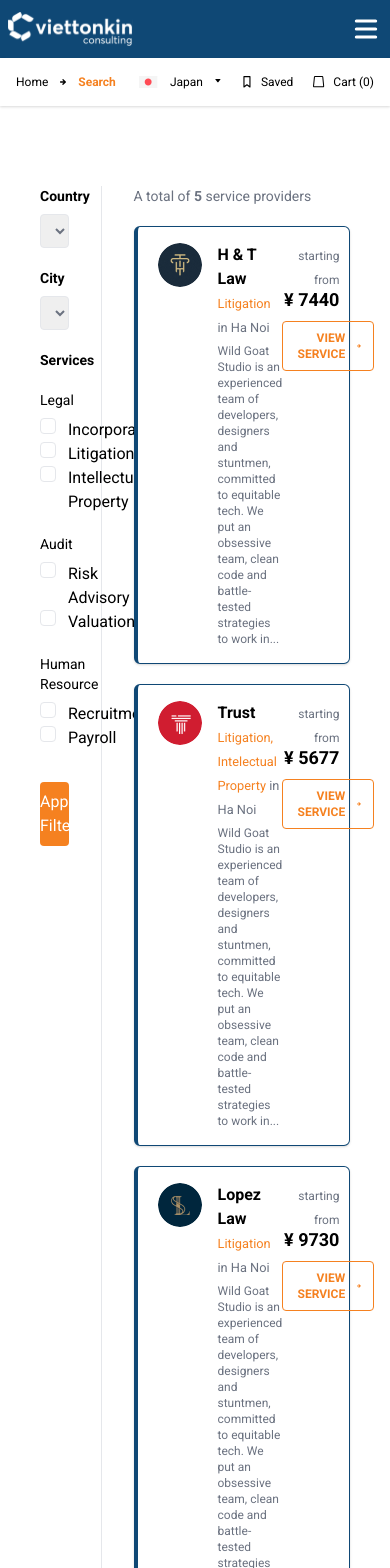
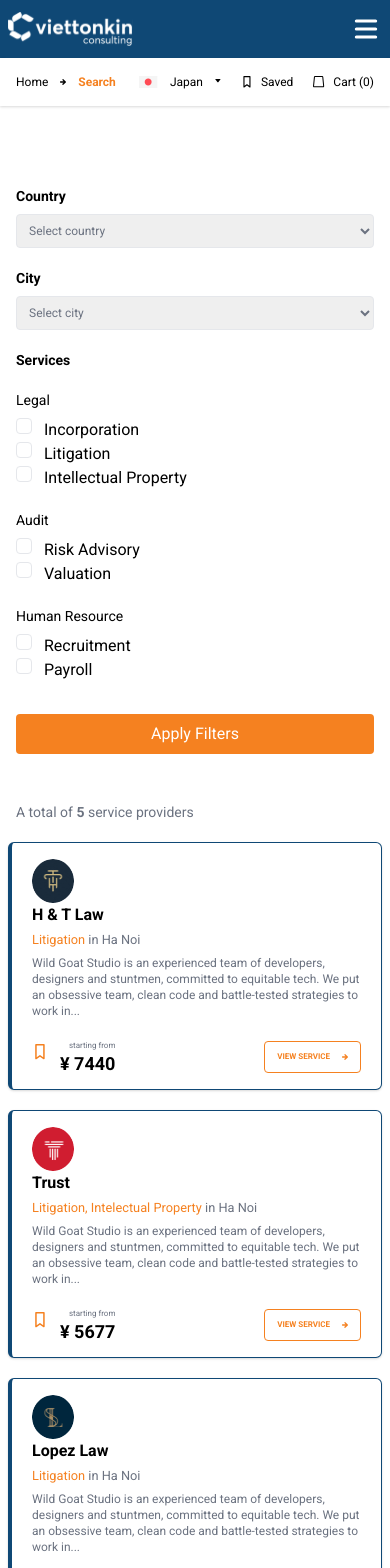
Before and after one commit to putrairawan992/vieottokin-v2, a React (Create React App) app: page /service-providers in a window 390 px wide. Shown: the top 1568 px of the page. Built offline with nearby package versions, Linux system fonts and the light colour scheme.

Commit message:
service provider responsive

```diff
--- a/src/components/Grid/Col.jsx
+++ b/src/components/Grid/Col.jsx
@@ -2,8 +2,8 @@ import React from 'react';
 import PropTypes from 'prop-types';
 
 const Col = ({ children, xs, md, className}) => {
-  const small = xs === 12 ? 'w-full' : `w-${xs}/12` || '';
-  const medium = md === 12 ? 'md:w-full' : `md:w-${md}/12` || '';
+  const small = xs === 12 ? 'w-full' : `w-${xs}/12`;
+  const medium = md === 12 ? 'md:w-full' : `md:w-${md || xs}/12`;
 
   return (
     <div className={`${small} ${medium} px-2 ${className}`}>
--- a/src/components/Navbar/index.jsx
+++ b/src/components/Navbar/index.jsx
@@ -47,6 +47,7 @@ const Navbar = ({ dispatch, location }) => {
           <nav className={ `${mobile ? 'flex' : 'hidden'} ${navStyle.desktop} ${navStyle.mobile}` }>
             { listMenu.map((item, i) => (
               <Link
+                onClick={ () => setMenu(!mobile) }
                 className="md:mx-4 pr-4 md:pr-0 whitespace-nowrap my-1 w-full md:my-0 md:w-auto"
                 to={ item.link } key={ i }
               >
--- a/src/pages/ListProvider/index.jsx
+++ b/src/pages/ServiceProvider/index.jsx
@@ -1,5 +1,5 @@
 import React, { Fragment } from 'react';
-import { Container, Row } from 'components/Grid';
+import { Container, Row, Col } from 'components/Grid';
 import { Link } from 'react-router-dom';
 import Breadcrumb from 'components/Breadcrumb';
 import FilterSidebar from 'components/FilterSidebar';
@@ -44,30 +44,32 @@ const listProvider = [
   },
 ]
 
-const ListProvider = () => {
+const ServiceProvider = () => {
   return (
     <Fragment>
       <Breadcrumb base={[ 'Home' ]} current="Search" />
 
       <Container className="md:px-6 lg:px-8 py-20">
         <Row>
-          <div className="w-3/12 px-8 border-r">
+          <Col md={3} className="md:px-8 border-0 md:border-r">
             <FilterSidebar />
-          </div>
+          </Col>
 
-          <div className="w-9/12 px-8">
+          <Col md={9} className="md:px-8 mt-12 md:mt-0">
             <p className="text-gray-500 mb-5 text-sm">
               A total of <b>{ listProvider.length }</b> service providers
             </p>
 
             { listProvider.map((item, i) => (
-              <div
-                className="bg-white shadow rounded-md px-5 py-4 flex justify-between border-l-4 border-softdrop border mb-5"
+              <Row
+                className="bg-white shadow rounded-md px-3 py-4 border-l-4 border-softdrop border mb-5"
                 key={ i }
               >
-                <img src={ item.logo } alt={ item.name } className="rounded-full w-11 h-11" />
+                <Col xs={2} md={1}>
+                  <img src={ item.logo } alt={ item.name } className="rounded-full w-11 h-11" />
+                </Col>
 
-                <div className="ml-4">
+                <Col md={9}>
                   <h2 className="font-bold">{ item.name }</h2>
 
                   <small className="text-gray-500">
@@ -75,25 +77,31 @@ const ListProvider = () => {
                   </small>
 
                   <p className="text-xs mt-1 text-gray-500">{ item.text }</p>
-                </div>
+                </Col>
 
-                <div className="w-4/12 text-right">
-                  <small className="text-gray-500 text-xs">starting from</small>
-                  <div className="font-bold text-lg mb-3 leading-none">{ item.price }</div>
+                <Col md={2} className="md:relative flex md:flex-col flex-row text-right md:mt-auto mt-3">
+                  <button className="md:absolute md:-top-7 md:right-0">
+                    <Icon name="bookmark" color="#f58120" />
+                  </button>
+
+                  <div className="ml-3 md:m-0">
+                    <small className="text-gray-500 text-xxs">starting from</small>
+                    <div className="font-bold text-lg md:mb-3 leading-none">{ item.price }</div>
+                  </div>
 
                   <Link
                     to="/profile-provider"
-                    className="border-orange rounded text-orange inline-flex items-center border px-3 py-2 ml-auto font-bold"
+                    className="border-orange rounded text-orange inline-flex items-center border px-3 h-8 py-2 ml-auto mt-auto font-bold"
                   >
-                    <span className="mr-3 text-xs">VIEW SERVICE</span>
+                    <span className="mr-3 text-xxs">VIEW SERVICE</span>
                     <Icon name="arrow-right" color="#F58120" size={ 6 } />
                   </Link>
-                </div>
-              </div>
+                </Col>
+              </Row>
               ))
             }
 
-          </div>
+          </Col>
         </Row>
       </Container>
 
@@ -101,4 +109,4 @@ const ListProvider = () => {
   );
 }
 
-export default ListProvider;
+export default ServiceProvider;
--- a/src/router.js
+++ b/src/router.js
@@ -9,7 +9,7 @@ import Navbar from 'components/Navbar';
 import Footer from 'components/Footer';
 import AboutUs from 'pages/AboutUs';
 import LandingPage from 'pages/LandingPage';
-import ListProvider from 'pages/ListProvider';
+import ServiceProvider from 'pages/ServiceProvider';
 import ProfileProvider from 'pages/ProfileProvider';
 import Cart from 'pages/Cart';
 import CartForm from 'pages/Cart/Form';
@@ -25,7 +25,7 @@ const RouterManager = props => (
     <Switch>
       <Route exact path='/' component={ AboutUs } />
       <Route exact path='/landing-page' component={ LandingPage } />
-      <Route exact path='/service-providers' component={ ListProvider } />
+      <Route exact path='/service-providers' component={ ServiceProvider } />
       <Route exact path='/profile-provider' component={ ProfileProvider } />
       <Route exact path='/cart' component={ Cart } />
       <Route exact path='/submit-requirements' component={ CartForm } />
```
Also changed, not shown: 1 other file (tests, documents, lock files or other folders).
